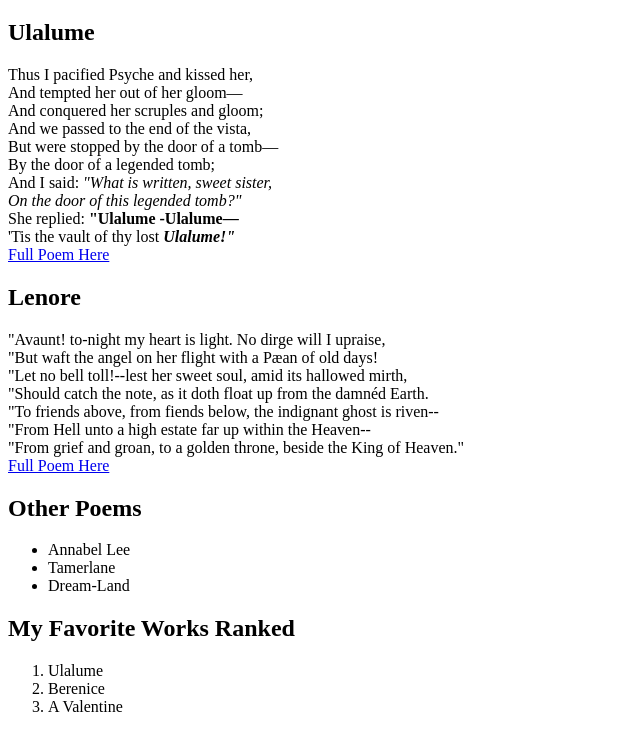
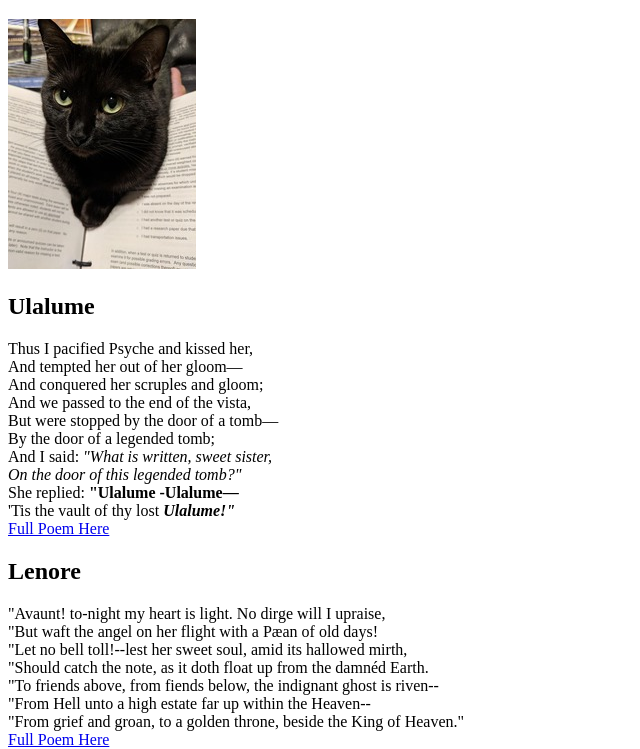
Before and after one commit to millie0305/Lab2, a plain HTML site: page index.html in a window 1280 px wide. Shown: the part 61-810 px from the top of the page, without its empty margins (0-640 px from the left). Drawn offline with Linux system fonts and the light colour scheme.

Commit message:
Update index.html

```diff
--- a/index.html
+++ b/index.html
@@ -7,6 +7,7 @@
 
     <body>
         <h1>Two Poems of Edgar Allen Poe</h1>
+        <img src="./images/blackcat.jpg" alt="This cat likes Poe">
         <h2>Ulalume</h2>
         <paragraph>Thus I pacified Psyche and kissed her,
             <br>And tempted her out of her gloom—
```
